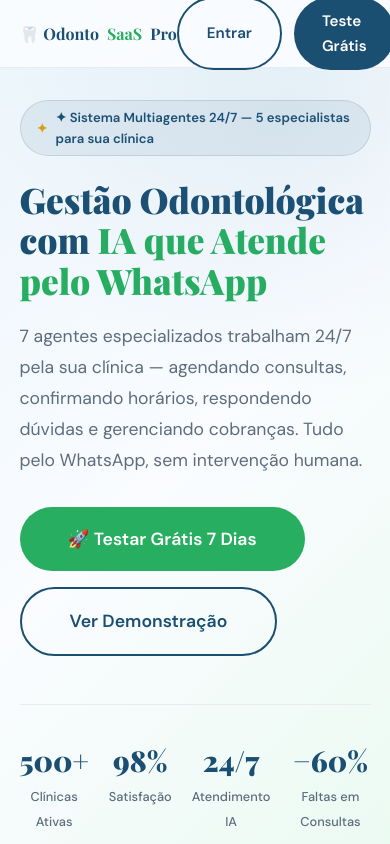
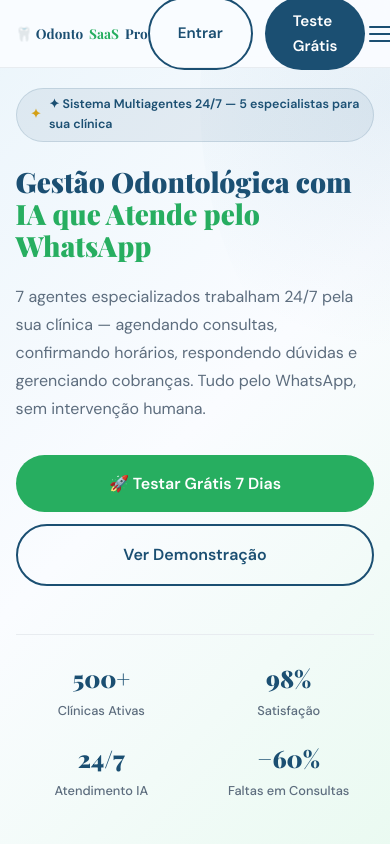
Before and after one commit to Souzaproducoes/OdontoSaaSPro, a website: page public/index.html in a window 390 px wide. Shown: the top 844 px of the page. Drawn offline with nearby package versions, Linux system fonts and the light colour scheme.

Commit message:
Update index.html

```diff
--- a/public/index.html
+++ b/public/index.html
@@ -500,13 +500,66 @@
 
     /* ── RESPONSIVO ── */
     @media (max-width: 768px) {
-      .hero-inner { grid-template-columns: 1fr; }
+      /* Prevent horizontal overflow globally */
+      html, body { overflow-x: hidden; max-width: 100%; }
+      *, *::before, *::after { max-width: 100%; }
+
+      /* Nav */
+      nav { padding: 0 4%; overflow: visible; }
+      .nav-links { display: none; }
+      .nav-desktop-cta { display: none; }
+      .nav-hamburger { display: flex; }
+      .nav-logo { font-size: clamp(.9rem, 4vw, 1.1rem); gap: 6px; }
+
+      /* Hero */
+      .hero { padding: 88px 4% 48px; overflow: hidden; }
+      .hero-inner { grid-template-columns: 1fr; gap: 32px; }
       .hero-visual { display: none; }
-      .footer-grid { grid-template-columns: 1fr 1fr; }
-      .nav-links { display: none; }
-      .hero-stats { gap: 20px; }
-      .nav-hamburger { display: flex; }
-      .nav-desktop-cta { display: none; }
+
+      /* Badge — allow wrap but keep it tidy */
+      .hero-badge {
+        white-space: normal;
+        font-size: .78rem;
+        padding: 6px 14px;
+        max-width: 100%;
+        display: inline-flex;
+      }
+
+      /* h1 */
+      .hero h1 { font-size: clamp(1.9rem, 7vw, 2.6rem); }
+
+      /* Paragraph */
+      .hero p { font-size: 1rem; max-width: 100%; }
+
+      /* CTA buttons stack */
+      .hero-cta { flex-direction: column; gap: 12px; }
+      .hero-cta .btn { width: 100%; justify-content: center; }
+      .btn-lg { padding: 16px 24px; font-size: 1rem; }
+
+      /* Stats — wrap into 2x2 grid */
+      .hero-stats {
+        display: grid;
+        grid-template-columns: 1fr 1fr;
+        gap: 16px;
+        padding-top: 24px;
+      }
+      .stat-num { font-size: 1.5rem; }
+
+      /* Sections */
+      section { padding: 56px 4%; }
+      .agentes-grid { grid-template-columns: 1fr; }
+      .features-grid { grid-template-columns: 1fr; }
+      .plans-grid { grid-template-columns: 1fr; }
+
+      /* Footer */
+      .footer-grid { grid-template-columns: 1fr 1fr; gap: 24px; }
+      .footer-bottom { flex-direction: column; gap: 8px; text-align: center; }
+    }
+
+    @media (max-width: 400px) {
+      .nav-logo { font-size: .85rem; }
+      .hero h1 { font-size: 1.75rem; }
+      .footer-grid { grid-template-columns: 1fr; }
     }
   </style>
 </head>
```
